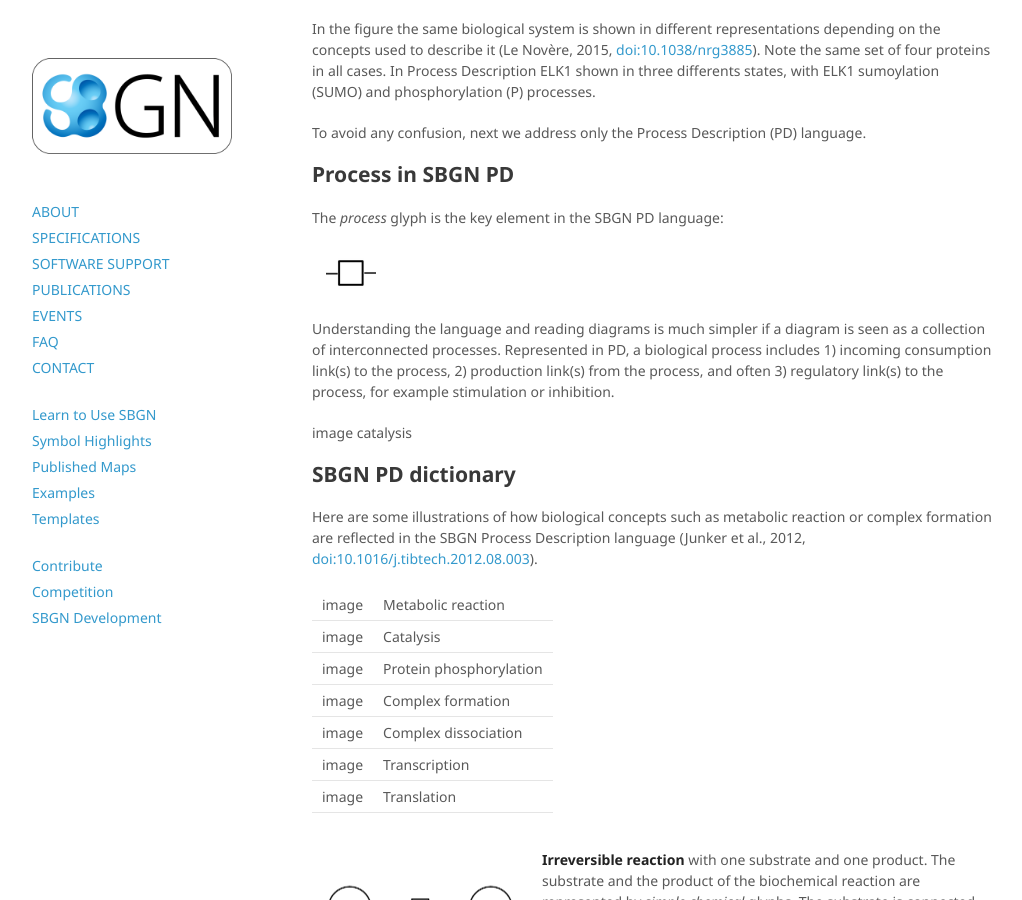
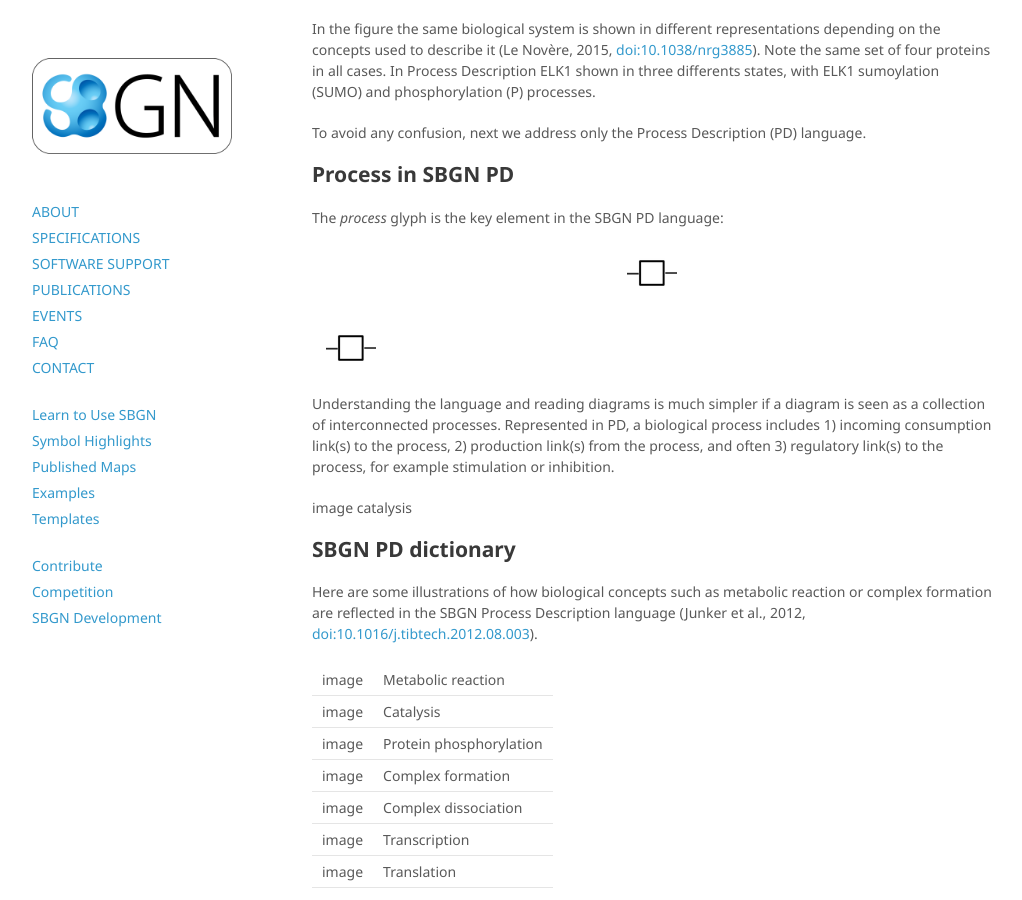
Before and after one commit to sbgn/sbgn, a Jekyll site: the page built from docs/learning_sbgn.md, in a window 1280 px wide and 900 px high, scrolled down 546 px. Shown: the whole window, without its empty margins (128-1150 px from the left). Built offline with Jekyll 4.4.1, drawn with Linux system fonts in a browser that asks for light colours; nearby versions of some CDN libraries.

Commit message:
Update learning_sbgn.md

```diff
--- a/docs/learning_sbgn.md
+++ b/docs/learning_sbgn.md
@@ -21,6 +21,8 @@
 ## Process in SBGN PD
 
 <p>The <i>process</i> glyph is the key element in the SBGN PD language: </p>
+
+<p style="text-align:center;"><img src="/sbgn/images/learning/processglyph150.png" alt="Process" style="width:50px;height:50px;"></p>
 
 &emsp;<img src="/sbgn/images/learning/processglyph150.png" alt="Process" style="width:50px;height:50px;" align="middle">
 
```
